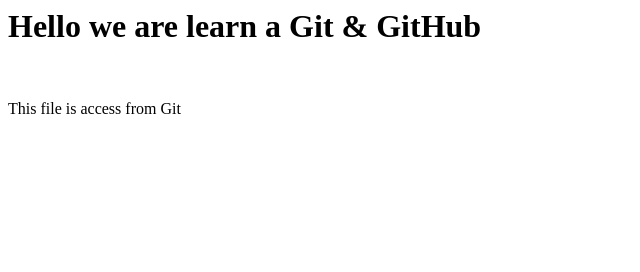
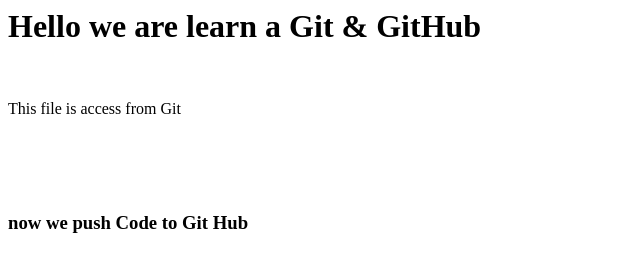
Before and after one commit to abdulsatharGit/Kesavan-GitAzure, a plain HTML site: page index.html in a window 1280 px wide. Shown: the whole page, without its empty margins (0-640 px from the left). Drawn offline with Linux system fonts and the light colour scheme.

Commit message:
All Files - Committed

```diff
--- a/index.html
+++ b/index.html
@@ -5,6 +5,6 @@
 <br>
 <p>This file is access from Git</p>
 <br>
-<h3><Now i add extra content/h3>
+<h3><Now i add extra content/h3> <br><p>now we push Code to Git Hub</p>
 </body>
 </html>
```
